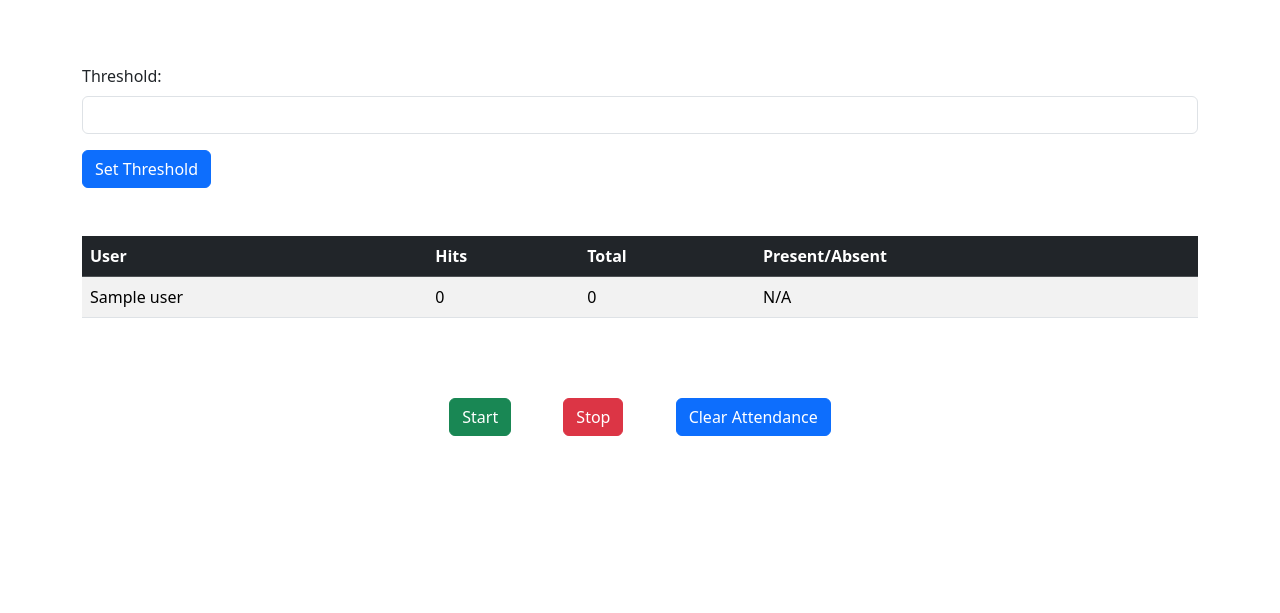
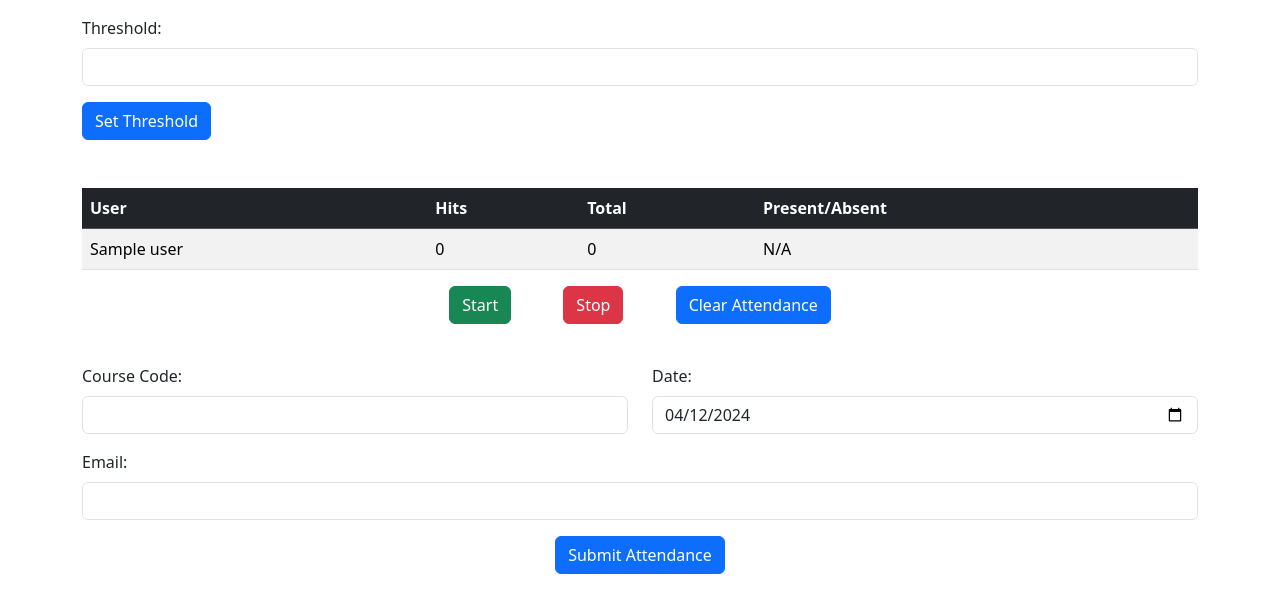
Before and after one commit to himanshudas75/BlueAttendance, a Flask app: page / in a window 1280 px wide. Shown: the part 56-669 px from the top of the page. Run offline with Flask 3, Linux system fonts and the light colour scheme; a database or web service that is not in the repository returns one stand-in record (values such as "Sample title"); data that the repository does not hold is empty; some libraries are stand-ins or nearby versions.

Commit message:
added send email + course attendance store

```diff
--- a/app.py
+++ b/app.py
@@ -7,6 +7,11 @@ from dotenv import load_dotenv
 import os
 from flask_pymongo import PyMongo
 from bson import ObjectId
+from datetime import date, datetime
+from flask_mail import Mail, Message
+import pandas as pd
+from io import BytesIO
+from time import sleep
 
 load_dotenv()
 app = Flask(__name__)
@@ -24,8 +29,16 @@ app.config['MQTT_TLS_ENABLED'] = True  # If your server supports TLS, set it Tru
 app.config['MQTT_TLS_VERSION'] = ssl.PROTOCOL_TLS
 
 app.config["MONGO_URI"] = MONGO_URI
+
+app.config['MAIL_SERVER'] = 'smtp.gmail.com'
+app.config['MAIL_PORT'] = 465
+app.config['MAIL_USE_SSL'] = True
+app.config['MAIL_USERNAME'] = MAIL_USERNAME = os.environ.get('MAIL_USERNAME')
+app.config['MAIL_PASSWORD'] = os.environ.get('MAIL_PASSWORD')
+
 mongodb_client = PyMongo(app)
 db = mongodb_client.db
+mail = Mail(app)
 
 recv_topic = 'blue_attendance'
 send_topic = 'blue_config'
@@ -100,6 +113,50 @@ def delete_mapping(id):
         '_id': ObjectId(id)
     })
 
+def calculate_attendance(threshold):
+    users = fetch_mappings()
+    attendance = []
+    total = len(list(db.attendance.distinct("timestamp")))
+
+    for u in users:
+        user = u['user']
+        address = u['address']
+
+        hits = len(list(db.attendance.distinct("timestamp", {"address": address})))
+
+        if total > 0:
+            presence = "Present" if (hits / total) > threshold else "Absent"
+        else:
+            presence = "N/A"
+        attendance.append((user, hits, total, presence))
+
+    return attendance
+
+def send_email(attendance, course, date, recipient):
+    try:
+        subject=f"Attendance {course} {date}"
+
+        msg = Message(subject=subject, sender=MAIL_USERNAME, recipients=[recipient])
+        msg.body = f"""Please find attached the attendance report for {course} class conducted on {date}.\nShould you need any clarification or assistance, please feel free to reach out to us."""
+        df = pd.DataFrame(attendance, columns=['User', 'Presence'])
+
+        excel_buffer = BytesIO()
+        df.to_excel(excel_buffer, index=False)
+
+        excel_buffer.seek(0)
+
+        msg.attach("attendance_report.xlsx", "application/vnd.openxmlformats-officedocument.spreadsheetml.sheet", excel_buffer.read())
+
+        excel_buffer.close()
+
+        mail.send(msg)
+        sleep(1)
+
+        return 0
+    except Exception as e:
+        print(e)
+        return 1
+
 @app.route('/mapping', methods=['GET', 'POST'])
 def mapping():
     if request.method == 'GET':
@@ -140,27 +197,35 @@ def clear_attendance():
     else:
         return jsonify({'success': False})
 
+@app.route('/submit_attendance', methods=['POST'])
+def submit_attendance():
+    course = request.form['course']
+    date_of_attendance = request.form['date']
+    threshold = float(request.form['threshold'])
+    recipient = request.form['recipient']
+
+    attendance = calculate_attendance(threshold)
+    attendance = [(x[0], x[-1]) for x in attendance]
+
+    date_of_attendance = datetime.strptime(date_of_attendance, '%Y-%m-%d')
+
+    db.course_attendance.insert_one({
+        'course_code': course,
+        'date': date_of_attendance,
+        'attendance': attendance
+    })
+
+    send_email(attendance, course, date_of_attendance, recipient)
+
+    return redirect('/')
+
 @app.route('/')
 def index():
-    users = fetch_mappings()
-    total = len(list(db.attendance.distinct("timestamp")))
+    threshold = request.args.get('threshold', type=float, default=0.5)
+    attendance = calculate_attendance(threshold)
+    current_date = date.today().isoformat()
 
-    attendance = []
-    threshold = request.args.get('threshold', type=float, default=0.5)
-
-    for u in users:
-        user = u['user']
-        address = u['address']
-
-        hits = len(list(db.attendance.distinct("timestamp", {"address": address})))
-
-        if total > 0:
-            presence = "Present" if (hits / total) > threshold else "Absent"
-        else:
-            presence = "N/A"
-        attendance.append((user, hits, total, presence))
-
-    return render_template('index.html', attendance=attendance)
+    return render_template('index.html', current_date=current_date, attendance=attendance)
 
 if __name__ == '__main__':
     app.run(host='0.0.0.0', debug=True)
--- a/templates/index.html
+++ b/templates/index.html
@@ -38,7 +38,6 @@
                 </div>
             </div>
         </nav>
-        <br /><br />
 
         <div class="container mt-3">
             <form action="/" method="GET">
@@ -83,7 +82,6 @@
             </table>
         </div>
 
-        <br /><br />
         <div class="container mt-3 text-center">
             <button id="startButton" class="btn btn-primary btn-success me-5">
                 Start
@@ -96,6 +94,63 @@
             </button>
         </div>
 
+        <br />
+
+        <div class="container mt-3">
+            <form action="/submit_attendance" method="POST">
+                <div class="row">
+                    <div class="col-md-6 mb-3">
+                        <label for="course" class="form-label"
+                            >Course Code:</label
+                        >
+                        <input
+                            type="text"
+                            class="form-control"
+                            id="course"
+                            name="course"
+                            required
+                        />
+                    </div>
+                    <div class="col-md-6 mb-3">
+                        <label for="date" class="form-label">Date:</label>
+                        <input
+                            type="date"
+                            class="form-control"
+                            id="date"
+                            name="date"
+                            value="{{ current_date }}"
+                            required
+                        />
+                    </div>
+                </div>
+                <div class="row">
+                    <div class="mb-3">
+                        <label for="recipient" class="form-label">Email:</label>
+                        <input
+                            type="email"
+                            class="form-control"
+                            id="recipient"
+                            name="recipient"
+                            required
+                        />
+                    </div>
+                </div>
+
+                <input
+                    type="hidden"
+                    name="threshold"
+                    id="threshold"
+                    value="0.5"
+                />
+
+                <div class="text-center mb-3">
+                    <button type="submit" class="btn btn-primary">
+                        Submit Attendance
+                    </button>
+                </div>
+            </form>
+        </div>
+
         <script
             src="https://cdn.jsdelivr.net/npm/@popperjs/core@2.11.8/dist/umd/popper.min.js"
             integrity="sha384-I7E8VVD/ismYTF4hNIPjVp/Zjvgyol6VFvRkX/vR+Vc4jQkC+hVqc2pM8ODewa9r"
@@ -106,6 +161,24 @@
             integrity="sha384-0pUGZvbkm6XF6gxjEnlmuGrJXVbNuzT9qBBavbLwCsOGabYfZo0T0to5eqruptLy"
             crossorigin="anonymous"
         ></script>
+
+        <script>
+            // Function to get URL parameter by name
+            function getUrlParameter(name) {
+                name = name.replace(/[\[\]]/g, '\\$&');
+                var regex = new RegExp('[?&]' + name + '(=([^&#]*)|&|#|$)'),
+                    results = regex.exec(window.location.href);
+                if (!results) return null;
+                if (!results[2]) return '';
+                return decodeURIComponent(results[2].replace(/\+/g, ' '));
+            }
+
+            // Get the value of the "threshold" parameter from the URL
+            var thresholdValue = getUrlParameter('threshold');
+
+            // Set the value of the invisible field to the threshold value
+            document.getElementById('invisible_field').value = thresholdValue;
+        </script>
 
         <script>
             document
```
